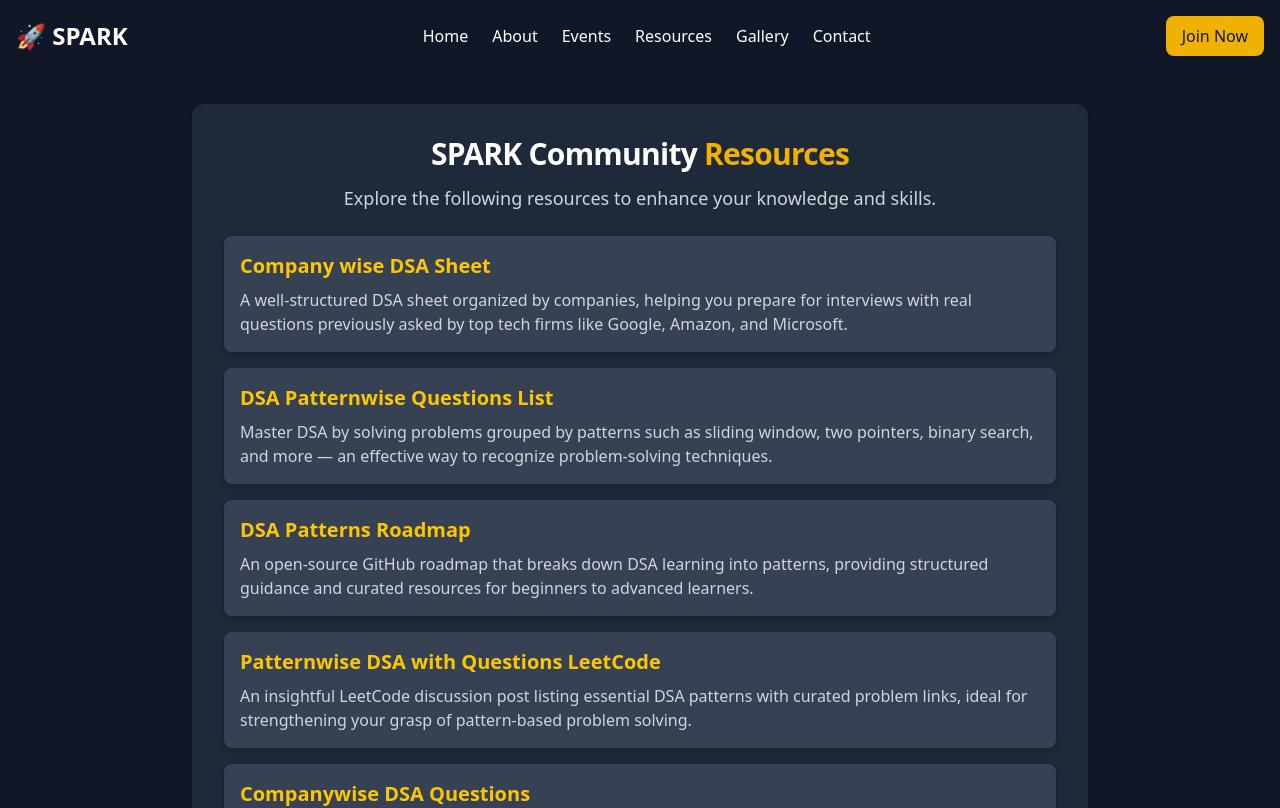
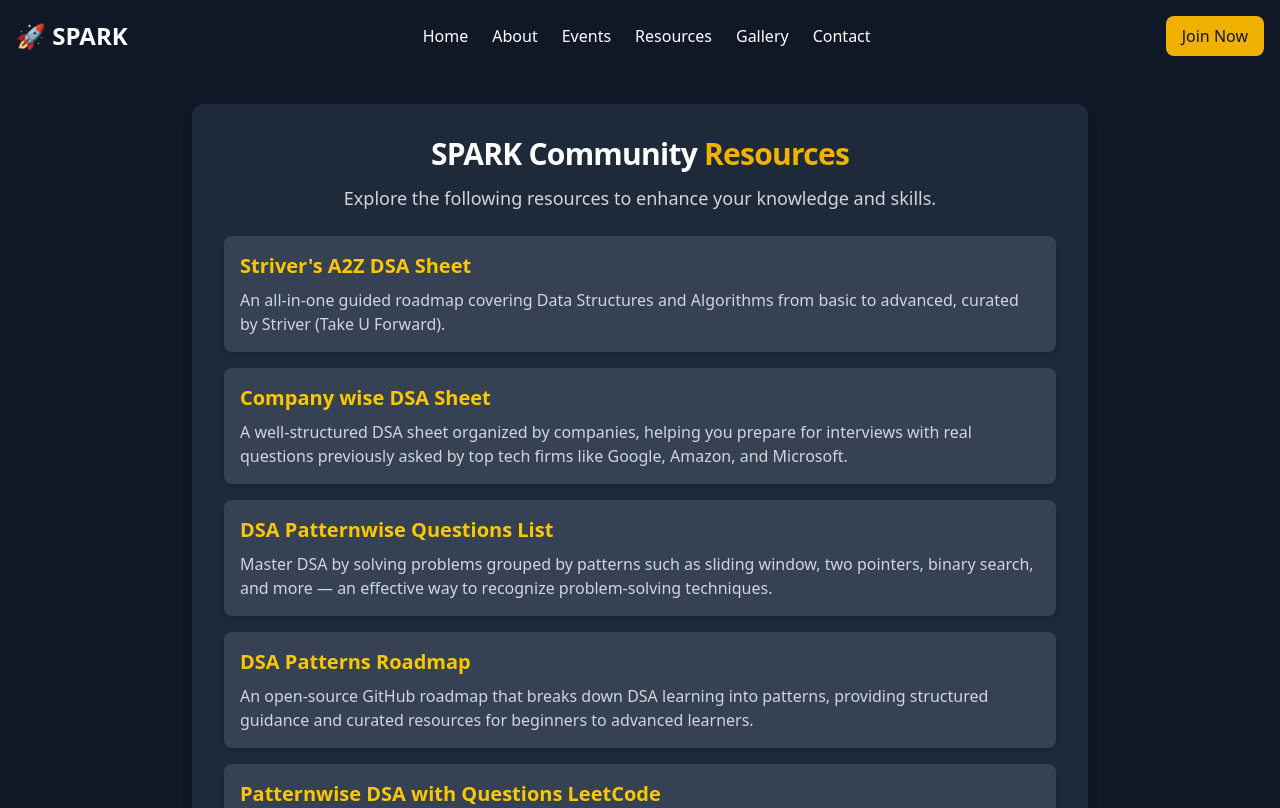
Before and after one commit to Ab3229/SPARK-MBM, a Next.js app: page /resources in a window 1280 px wide. Shown: the top 808 px of the page. Built offline with nearby package versions, Linux system fonts and the light colour scheme.

Commit message:
Update: Improved page.tsx file

```diff
--- a/src/app/resources/page.tsx
+++ b/src/app/resources/page.tsx
@@ -2,6 +2,12 @@
 import React from "react";
 
 const resources = [
+  {
+  title: "Striver's A2Z DSA Sheet",
+  description:
+    "An all-in-one guided roadmap covering Data Structures and Algorithms from basic to advanced, curated by Striver (Take U Forward).",
+  link: "https://takeuforward.org/strivers-a2z-dsa-course/strivers-a2z-dsa-course-sheet-2/",
+},
   {
     title: "Company wise DSA Sheet",
     description:
```
